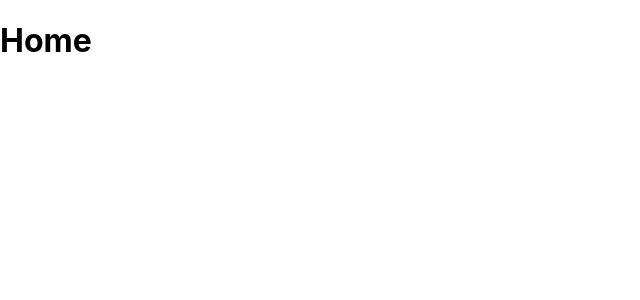
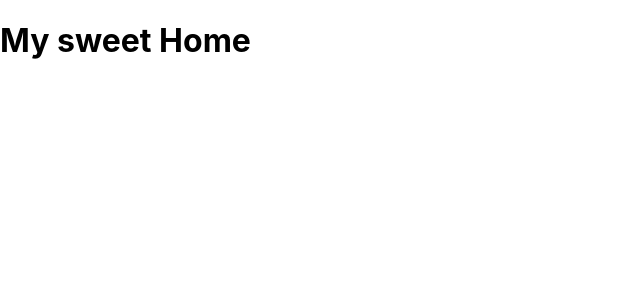
Before and after one commit to Chlopes92/OdysseeCulinaire, a React (Create React App) app: page / in a window 1280 px wide. Shown: the top 300 px of the page, without its empty margins (0-640 px from the left). Built offline with nearby package versions, Linux system fonts and the light colour scheme.

Commit message:
first commit home

```diff
--- a/src/pages/Home.tsx
+++ b/src/pages/Home.tsx
@@ -1,7 +1,7 @@
 const Home = () =>{
     return (
         <main>
-            <h1>Home</h1>
+            <h1>My sweet Home</h1>
         </main>
     );
 }
```
Also changed, not shown: 1 other file (tests, documents, lock files or other folders).
